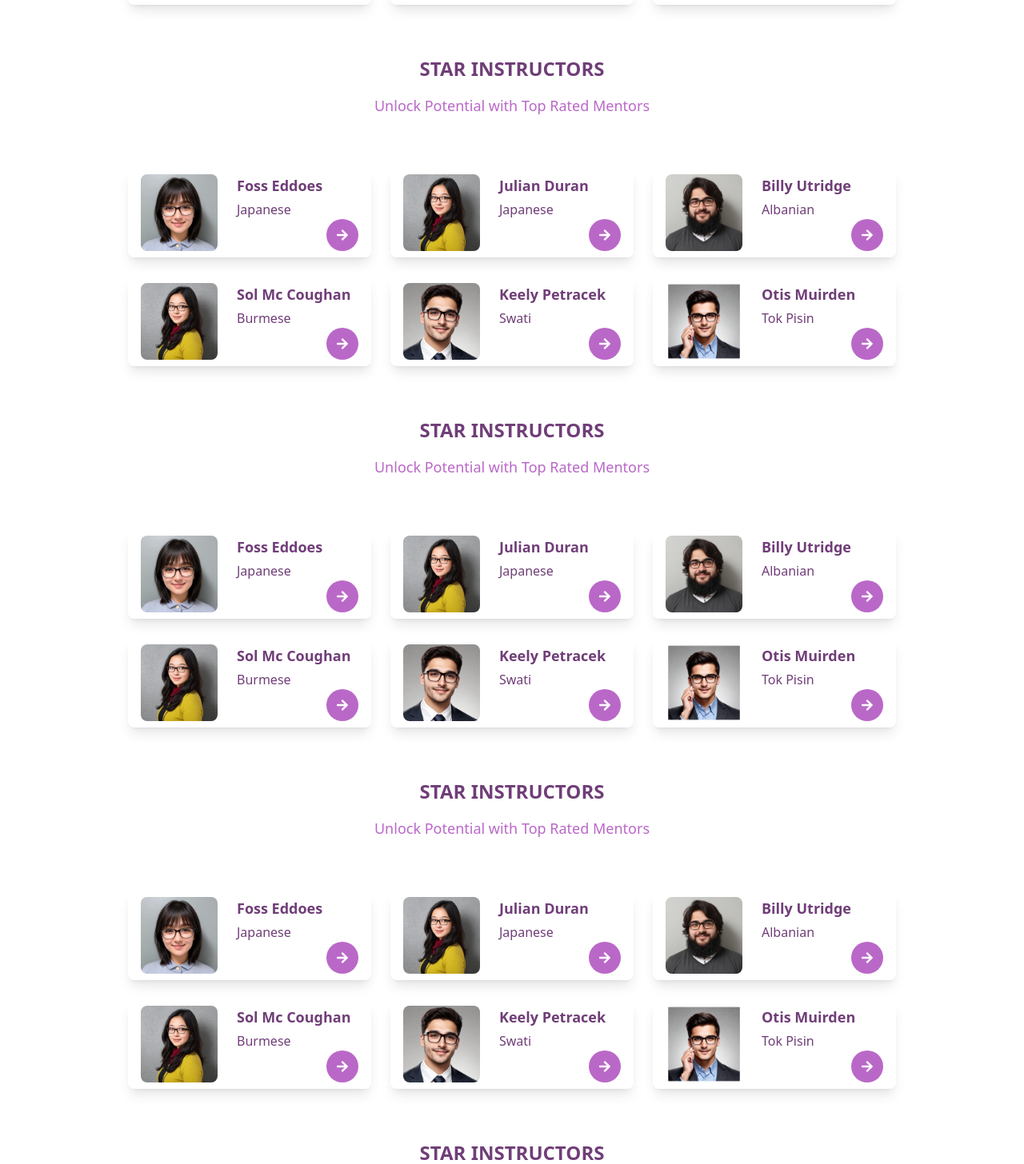
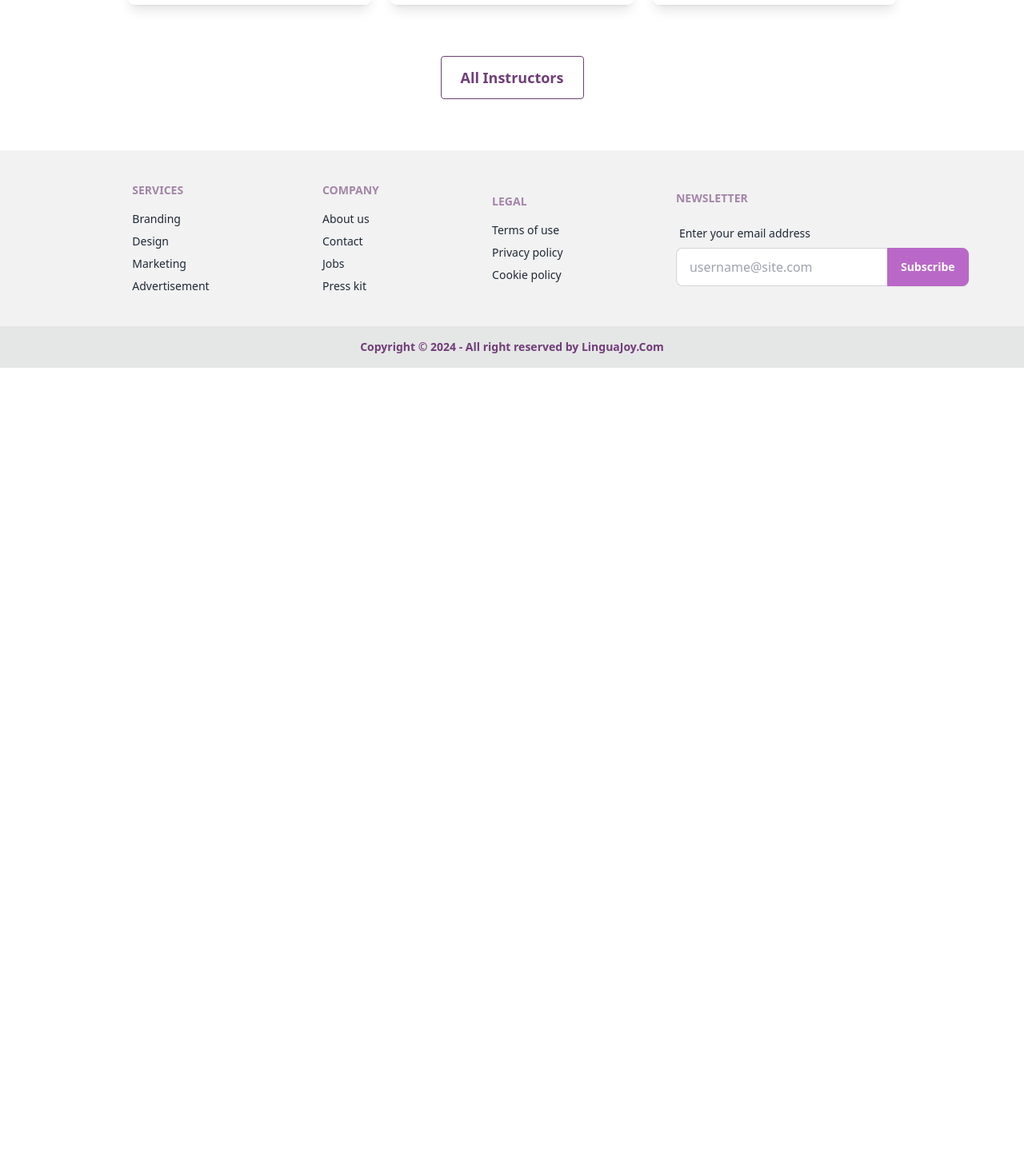
Before and after one commit to QuaziSamiha/lingua-joy-client, a React (Vite) app: page / in a window 1280 px wide. Shown: the part 514-1970 px from the top of the page at 80% size. After the commit the page ends 974 px from the top, so only its background shows below. Built offline with nearby package versions, Linux system fonts and the light colour scheme.

Commit message:
instructor section in home page done

```diff
--- a/src/pages/Home/Home/Home.jsx
+++ b/src/pages/Home/Home/Home.jsx
@@ -6,13 +6,6 @@ function Home() {
   return (
     <>
       {/* <Banner /> */}
-      {/* <button className="btn btn-primary">Primary</button> */}
-      <TopInstructors />
-      <TopInstructors />
-      <TopInstructors />
-      <TopInstructors />
-      <TopInstructors />
-      <TopInstructors />
       <TopInstructors />
     </>
   );
--- a/src/pages/Home/TopInstructors/TopInstructors.jsx
+++ b/src/pages/Home/TopInstructors/TopInstructors.jsx
@@ -1,6 +1,8 @@
 import { useEffect } from "react";
 import { useState } from "react";
 import InstructorCard from "../InstructorCard/InstructorCard";
+import { Link } from "react-router-dom";
+// import { FaArrowRight } from "react-icons/fa";
 
 const TopInstructors = () => {
   const [topInstructors, setTopInstructors] = useState([]);
@@ -38,6 +40,21 @@ const TopInstructors = () => {
           />
         ))}
       </section>
+      <div className="flex justify-center items-center">
+        <div
+          className="border border-[#703e78] px-6 py-3 rounded hover:bg-base-200"
+          data-aos="fade-up"
+          data-aos-duration="2000"
+        >
+          <Link
+            to="/instructors"
+            className="text-lg font-bold text-[#703e78] flex items-center"
+          >
+            All Instructors
+            {/* <FaArrowRight className="ml-2 mt-1"/> */}
+          </Link>
+        </div>
+      </div>
     </section>
   );
 };
```
